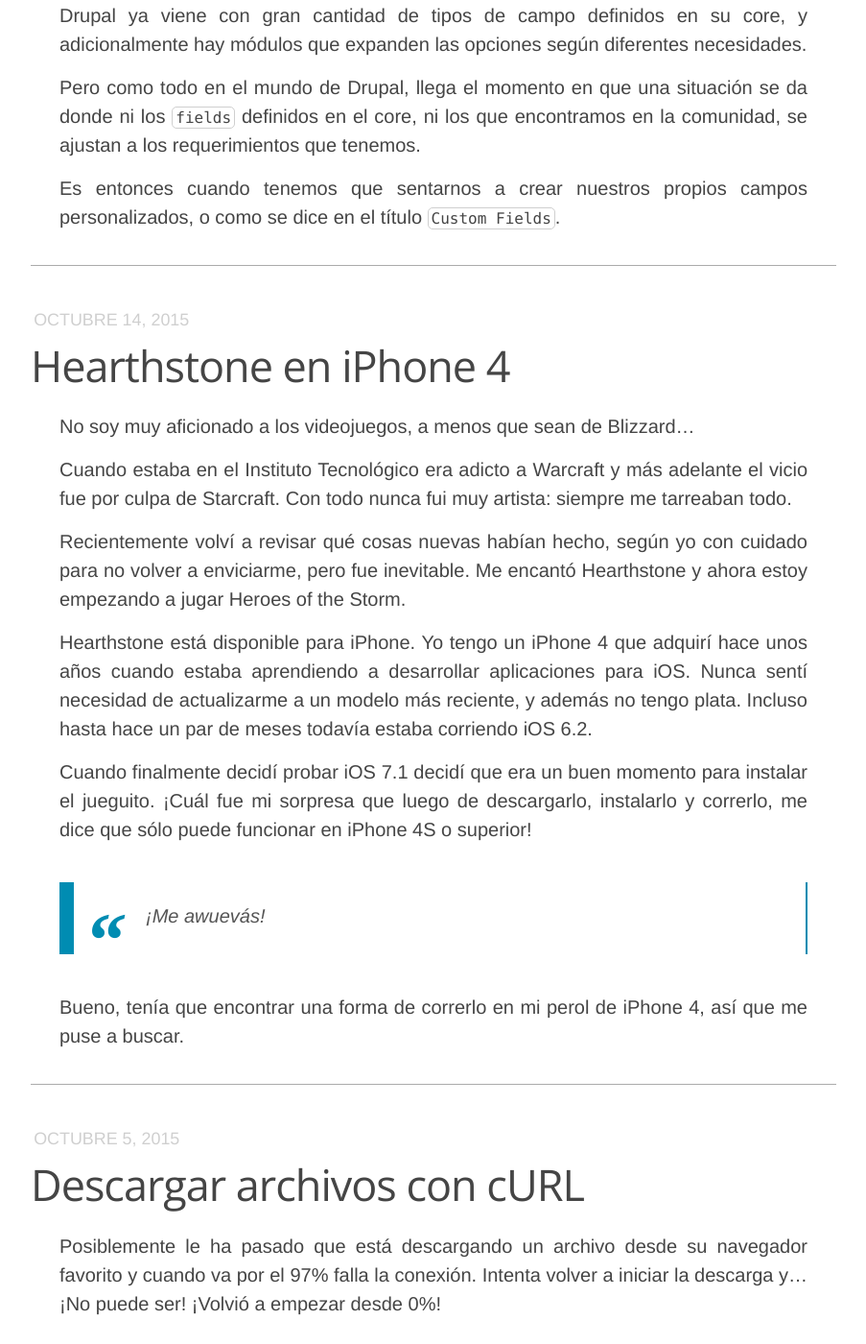
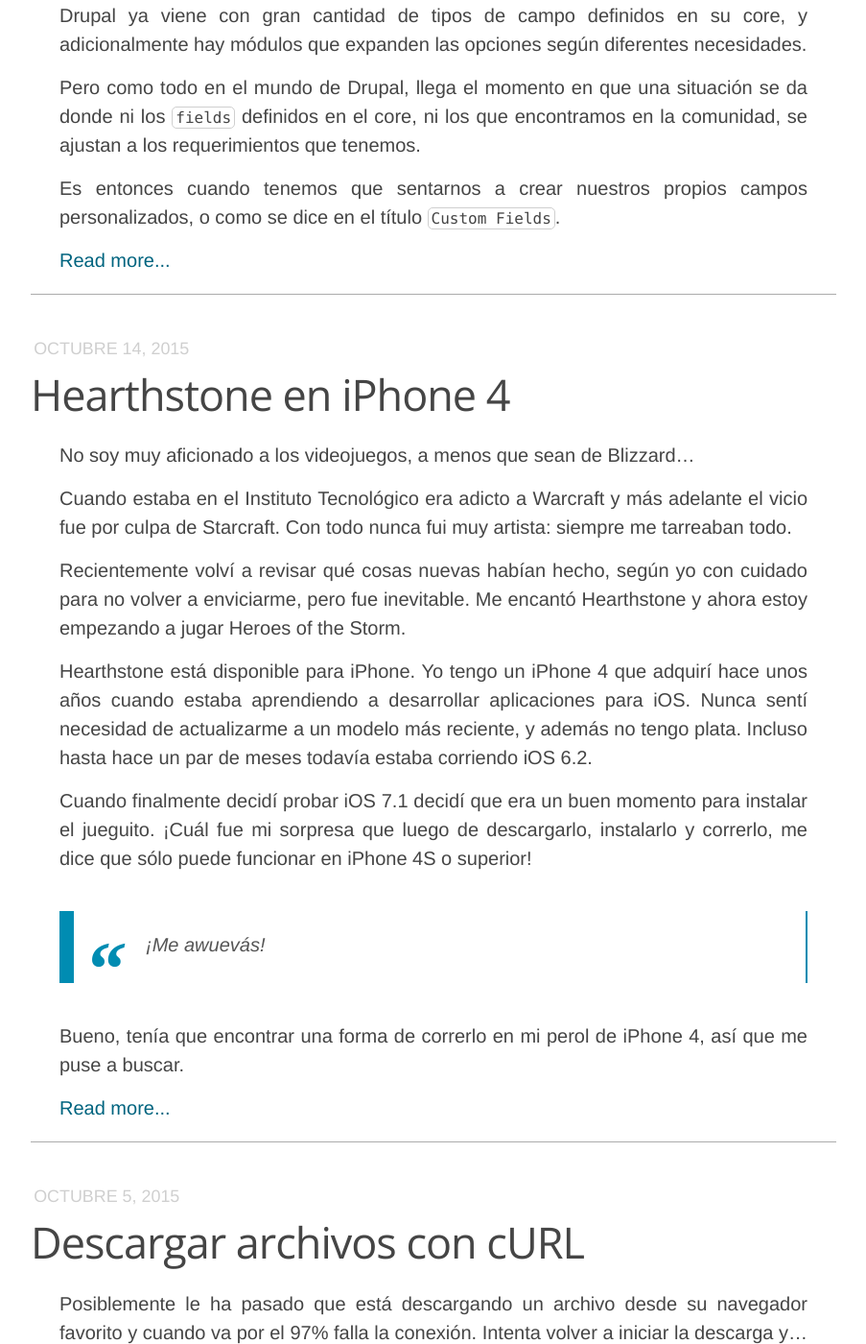
Before and after one commit to ssanchez77/ssanchez77.github.io, a Jekyll site: the page built from index.html, in a window 1280 px wide and 1400 px high, scrolled down 716 px. Shown: the whole window at 96% size, without its empty margins (188-1091 px from the left). Built offline with Jekyll 4.4.1, drawn with Linux system fonts in a browser that asks for light colours; nearby versions of some CDN libraries; some of the changed text lies outside the part shown.

Commit message:
Fixing error in link.

```diff
--- a/index.html
+++ b/index.html
@@ -36,8 +36,9 @@
         {{ post.excerpt }}
 
         <div class="post-read">
-          <a class="post-read-link" href="{{ post.url | prepend: site.baseurl }}">{{ Read more... }}</a>
+          <a class="post-read-link" href="{{ post.url | prepend: site.baseurl }}">Read more...</a>
         </div>
+
       </li>
     {% endfor %}
   </ul>
```
